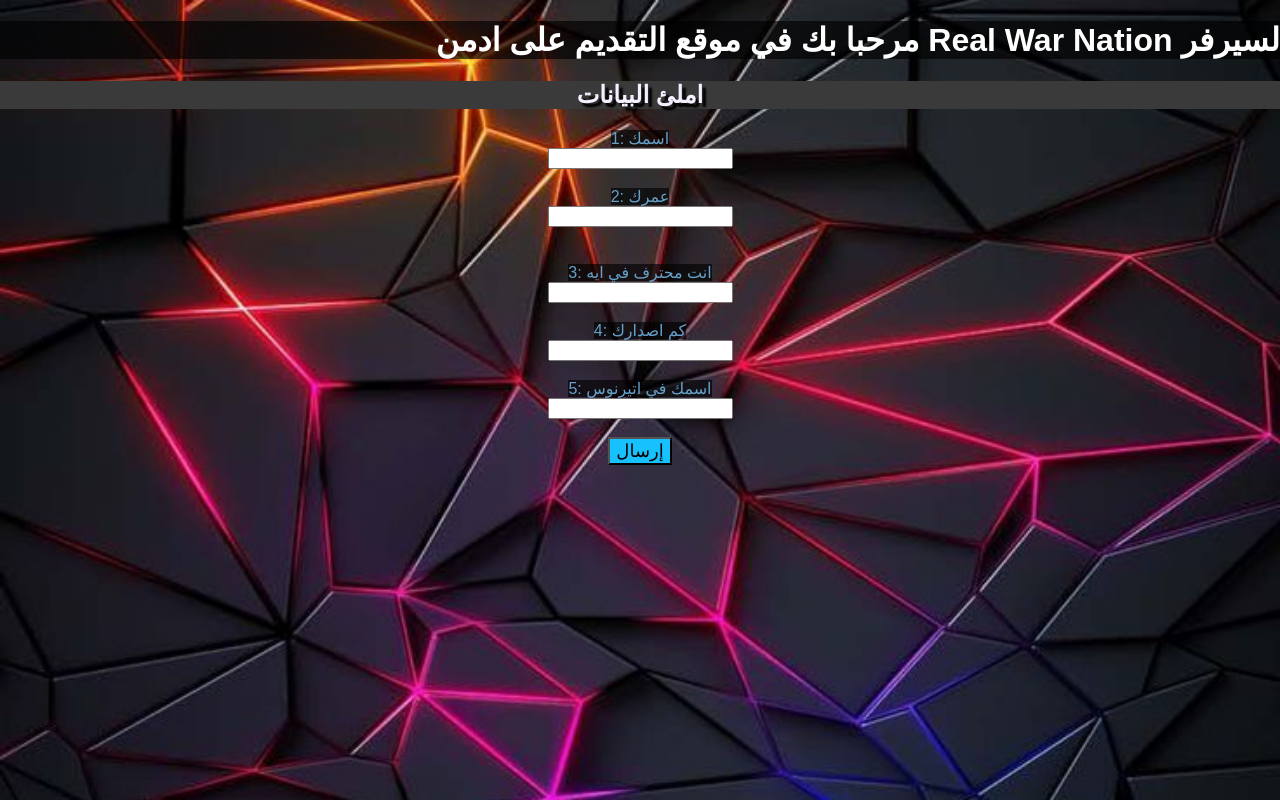
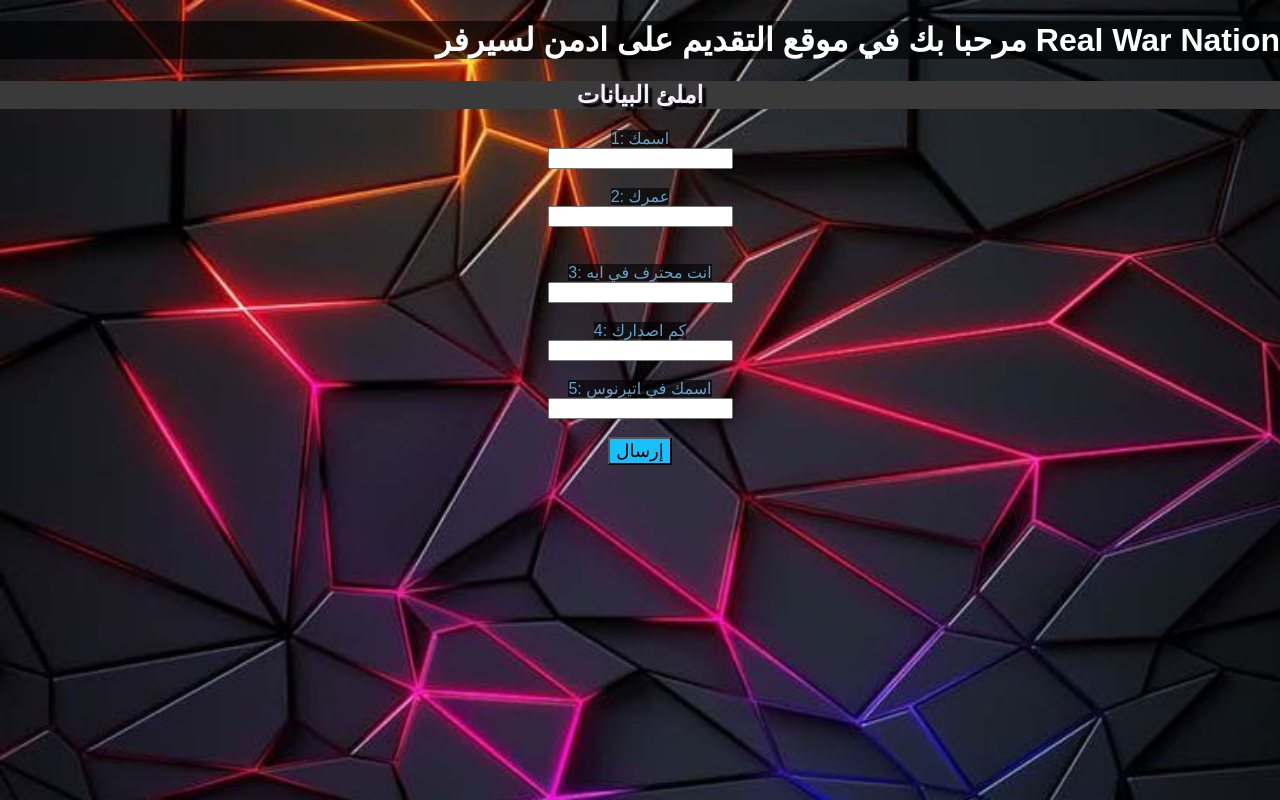
Before and after one commit to shenouda297/pop, a plain HTML site: page index.html in a window 1280 px wide. Drawn offline with nearby package versions, Linux system fonts and the light colour scheme.

Commit message:
Update index.html

```diff
--- a/index.html
+++ b/index.html
@@ -13,7 +13,7 @@
 
 
 
-<h1 id="ip">  مرحبا بك في موقع التقديم على ادمن Real War Nation لسيرفر
+<h1 id="ip">  مرحبا بك في موقع التقديم على ادمن  لسيرفر Real War Nation
 </h1>
 
 <h2 id="oi">املئ     البيانات</h2>
```
